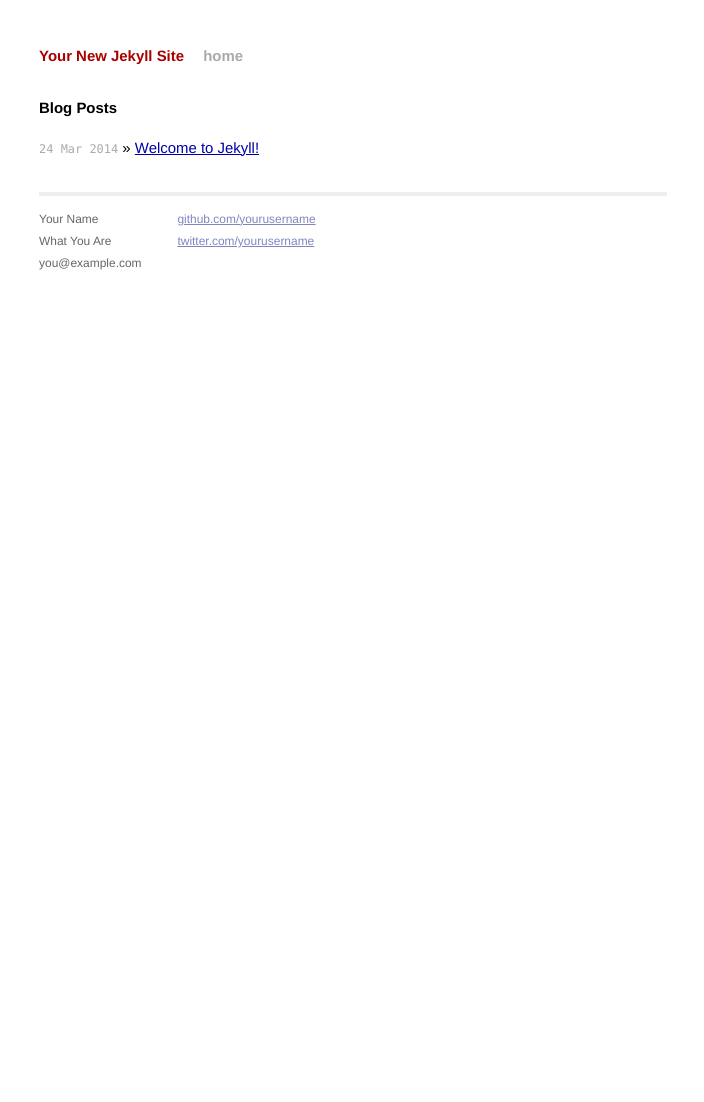
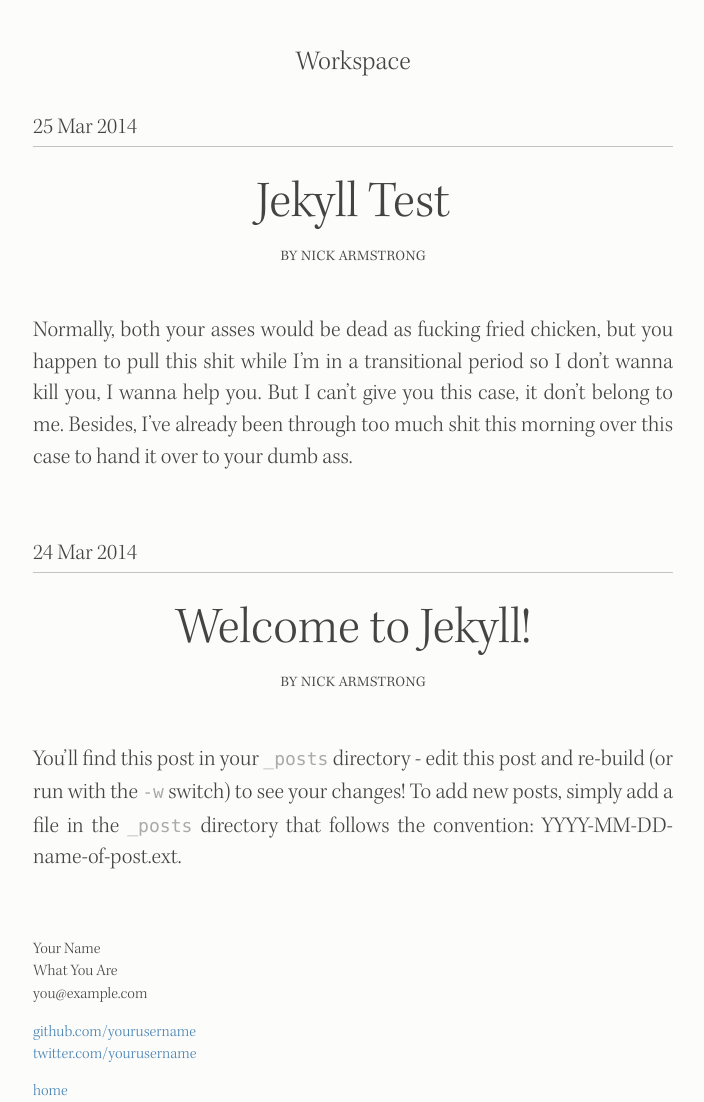
Before and after one commit to narmstrong/narmstrong.github.io, a Jekyll site: the page built from index.html, in a window 1280 px wide. Shown: the whole page, without its empty margins (287-991 px from the left). Built offline with Jekyll 4.4.1, drawn with Linux system fonts in a browser that asks for light colours; Markdown is read by kramdown in place of the engine named in the settings; before the commit the page ends 945 px from its top, so only the background shows below that.

Commit message:
Still Learning Git
Didn’t commit _site

```diff
--- a/_config.yml
+++ b/_config.yml
@@ -1,3 +1,3 @@
-name: Your New Jekyll Site
+name: Workspace
 markdown: redcarpet
 pygments: true
--- /dev/null
+++ b/_includes/footer.html
@@ -0,0 +1,15 @@
+<div class="footer">
+    <div class="contact">
+        <p>
+            Your Name<br />
+            What You Are<br />
+            you@example.com
+        </p>
+    </div>
+    <div class="contact">
+        <p>
+            <a href="https://github.com/yourusername">github.com/yourusername</a><br />
+            <a href="https://twitter.com/yourusername">twitter.com/yourusername</a><br />
+        </p>
+    </div>
+</div>
--- /dev/null
+++ b/_includes/header.html
@@ -0,0 +1,3 @@
+<header>
+    <a href="/">{{ site.name }}</a>
+</header>
--- /dev/null
+++ b/_includes/navigation.html
@@ -0,0 +1,3 @@
+<nav>
+    <a class="extra" href="/">home</a>
+</nav>
--- a/_layouts/default.html
+++ b/_layouts/default.html
@@ -16,28 +16,15 @@
     <body>
 
         <div class="site">
-          <div class="header">
-            <h1 class="title"><a href="/">{{ site.name }}</a></h1>
-            <a class="extra" href="/">home</a>
-          </div>
+
+          {% include header.html %}
 
           {{ content }}
 
-          <div class="footer">
-            <div class="contact">
-              <p>
-                Your Name<br />
-                What You Are<br />
-                you@example.com
-              </p>
-            </div>
-            <div class="contact">
-              <p>
-                <a href="https://github.com/yourusername">github.com/yourusername</a><br />
-                <a href="https://twitter.com/yourusername">twitter.com/yourusername</a><br />
-              </p>
-            </div>
-          </div>
+          {% include footer.html %}
+
+          {% include navigation.html %}
+
         </div>
 
     </body>
--- /dev/null
+++ b/_plugins/first_paragraph.rb
@@ -0,0 +1,18 @@
+#
+# Jekyll plugin that adds the `first_paragraph` Liquid filter, which returns
+# only the first paragraph of an HTML string.
+#
+
+require 'nokogiri'
+
+
+module Jekyll
+  module AssetFilter
+    def first_paragraph(html)
+      paragraph = Nokogiri::HTML(html).css('p').first.to_html
+    end
+  end
+end
+
+
+Liquid::Template.register_filter(Jekyll::AssetFilter)
--- a/_posts/2014-03-24-welcome-to-jekyll.markdown
+++ b/_posts/2014-03-24-welcome-to-jekyll.markdown
@@ -1,6 +1,8 @@
 ---
 layout: post
 title:  "Welcome to Jekyll!"
+preview: "You'll find this post in your `_posts` directory - edit this post and re-build (or run with the `-w` switch) to see your changes!
+To add new posts, simply add a file in the `_posts` directory that follows the convention: YYYY-MM-DD-name-of-post.ext."
 date:   2014-03-24 13:13:44
 categories: jekyll update
 ---
--- /dev/null
+++ b/_posts/2014-03-25-Once-Again-Welcome-to-jekyll.md
@@ -0,0 +1,21 @@
+---
+layout: post
+title:  "Jekyll Test"
+date:   2014-03-25 01:02:44
+categories: jekyll test
+---
+
+<!-- start slipsum code -->
+
+Normally, both your asses would be dead as fucking fried chicken, but you happen to pull this shit while I'm in a transitional period so I don't wanna kill you, I wanna help you. But I can't give you this case, it don't belong to me. Besides, I've already been through too much shit this morning over this case to hand it over to your dumb ass.
+
+
+The path of the righteous man is beset on all sides by the iniquities of the selfish and the tyranny of evil men. Blessed is he who, in the name of charity and good will, shepherds the weak through the valley of darkness, for he is truly his brother's keeper and the finder of lost children. And I will strike down upon thee with great vengeance and furious anger those who would attempt to poison and destroy My brothers. And you will know My name is the Lord when I lay My vengeance upon thee.
+
+
+My money's in that office, right? If she start giving me some bullshit about it ain't there, and we got to go someplace else and get it, I'm gonna shoot you in the head then and there. Then I'm gonna shoot that bitch in the kneecaps, find out where my goddamn money is. She gonna tell me too. Hey, look at me when I'm talking to you, motherfucker. You listen: we go in there, and that nigga Winston or anybody else is in there, you the first motherfucker to get shot. You understand?
+
+
+Now that we know who you are, I know who I am. I'm not a mistake! It all makes sense! In a comic, you know how you can tell who the arch-villain's going to be? He's the exact opposite of the hero. And most times they're friends, like you and me! I should've known way back when... You know why, David? Because of the kids. They called me Mr Glass.
+
+<!-- end slipsum code -->
--- a/css/main.css
+++ b/css/main.css
@@ -1,160 +1,225 @@
+@charset "UTF-8";
+/**
+ *  Theme Name:     bt1
+ *  Theme URL:      http://narmstrong.github.io/css/main.css
+ *  Description:    narmstrong.github.io Jekyll Theme
+ *  Version:        0.1
+ *  Author:         Nick Armstrong
+ *  Author URI:     http://narmstrong.github.io
+ *  Tags:           monochrome, simple, typographic, html5
+ */
+
+
 /*****************************************************************************/
-/*
-/* Common
-/*
+/* Resets
 /*****************************************************************************/
 
 /* Global Reset */
 * {
-  margin: 0;
-  padding: 0;
+  vertical-align : baseline;
+  font-size : 100%;
+  outline : 0;
+  border : 0;
+  margin : 0;
+  padding : 0;
 }
 
-html, body { height: 100%; }
+article,
+aside,
+details,
+figcaption,
+figure,
+footer,
+header,
+hgroup,
+nav,
+section,
+summary {
+  display: block;
+}
+
+/*****************************************************************************/
+/* Fonts
+/*****************************************************************************/
+
+@font-face {
+font-family: Kepler;
+font-weight: normal;
+src: url("../fonts/KeplerStd-LightSubh.otf") format("opentype");
+}
+
+@font-face {
+font-family: KeplerBold;
+font-weight: bold;
+src: url("../fonts/KeplerStd-Capt.otf") format("opentype");
+}
+
+@font-face {
+font-family: KeplerItalic;
+font-weight: italic;
+src: url("../fonts/KeplerStd-LightIt.otf") format("opentype");
+}
+
+/* General Tweeks */
+html,
+body {
+  height: 100%;
+}
 
 body {
-  background-color: #FFF;
-  font: 13.34px Helvetica, Arial, sans-serif;
-  font-size: small;
-  text-align: center;
+  background-color : #fcfcfa;
+  font-family : Kepler, sans-serif;
+  color : #444444;
+  font-style : normal;
 }
 
-h1, h2, h3, h4, h5, h6 {
-  font-size: 100%; }
+h1,
+h2,
+h3,
+h4,
+h5,
+h6 {
+  font-size: 100%;
+  font-weight : normal;
+}
 
-h1 { margin-bottom: 1em; }
-p { margin: 1em 0; }
+h1 {
+  margin-bottom: 1em;
+}
 
-a         { color: #00a; }
-a:hover   { color: #000; }
-a:visited { color: #a0a; }
+p {
+  margin: 1em 0;
+  line-height : 140%
+}
+
+a {
+  color : steelblue;
+  text-decoration : none;
+}
+
+a:hover {
+  text-decoration : underline;
+}
+
+a:focus {
+  outline: thin dotted;
+}
+
+a:visited {
+  color : color: #777;
+}
+
+i,
+em {
+  font-family : KeplerItalic;
+}
+
+b,
+strong {
+  font-style : KeplerBold;
+}
+
+code {
+  color: #aaa;
+  font-family: Monaco, "Courier New", monospace;
+  font-size: 0.8em;
+}
+
 
 /*****************************************************************************/
-/*
-/* Home
-/*
+/* Site Wrapper
 /*****************************************************************************/
-.posts {
+
+.site {
+  text-align: justify;
+  width: 50%;
+  margin: 3em auto 2em;
+}
+
+
+/*****************************************************************************/
+/* Header
+/*****************************************************************************/
+
+header{
+  text-align : center;
+  margin : 0em auto 2em;
+}
+
+header a,
+header a:hover,
+header a:visited {
+  color : #444444;
+  text-decoration : none;
+  font-size : 1.7em;
+}
+
+
+/*****************************************************************************/
+/* Index
+/*****************************************************************************/
+
+.posts_list {
   list-style-type: none;
   margin-bottom: 2em;
 }
 
-.posts li {
-  line-height: 1.75em;
+.posts_list span{
+  display : block;
 }
 
-.posts span {
-  color: #aaa;
-  font-family: Monaco, "Courier New", monospace;
-  font-size: 80%;
+.posts_list li {
+  margin: 1em auto 4em;
 }
 
+
 /*****************************************************************************/
-/*
-/* Site
-/*
+/* Posts
 /*****************************************************************************/
 
-.site {
-  font-size: 115%;
-  text-align: justify;
-  width: 42em;
-  margin: 3em auto 2em;
+.post {
+  font-size: 1.41em;
   line-height: 1.5em;
+  margin: 0 auto;
+  word-break: hyphenate;
 }
 
-.header a {
-  font-weight: bold;
-  text-decoration: none;
+.post.title,
+.post.author{
+  text-align : center;
 }
 
-.title {
-  display: inline-block;
-  margin-bottom: 2em;
+.post.date {
+  border-bottom : 1px solid #c3c3c3;
+  margin-bottom : 2em;
 }
 
-.title a {
-  color: #a00;
+.post.title a {
+  color : #444444;
+  text-decoration : none;
+  font-size : 1.8em;
 }
 
-.title a:hover {
-  color: #000;
+.post.title {
+  margin-bottom: 0.6em;
+  line-height : 1em;
+  font-size : 1.8em;
 }
 
-.header a.extra {
-  color: #aaa;
-  margin-left: 1em;
+.post.author {
+  font-variant : small-caps;
+  font-size: 1.175em;
+  margin : 0 auto 2.4em;
 }
 
-.header a.extra:hover {
-  color: #000;
+article span,
+article p,
+article img,
+article svg {
+  display : block;
 }
 
-.meta {
-  color: #aaa;
+article img,
+article svg {
+  margin 0 auto;
 }
-
-.footer {
-  font-size: 80%;
-  color: #666;
-  border-top: 4px solid #eee;
-  margin-top: 2em;
-  overflow: hidden;
-}
-
-.footer .contact {
-  float: left;
-  margin-right: 3em;
-}
-
-.footer .contact a {
-  color: #8085C1;
-}
-
-.footer .rss {
-  margin-top: 1.1em;
-  margin-right: -.2em;
-  float: right;
-}
-
-.footer .rss img {
-  border: 0;
-}
-
-/*****************************************************************************/
-/*
-/* Posts
-/*
-/*****************************************************************************/
-
-/* standard */
-.post pre {
-  border: 1px solid #ddd;
-  background-color: #eef;
-  padding: 0 .4em;
-}
-
-.post ul, .post ol {
-  margin-left: 1.35em;
-}
-
-.post code {
-  border: 1px solid #ddd;
-  background-color: #eef;
-  padding: 0 .2em;
-}
-
-.post pre code {
-  border: none;
-}
-
-/* terminal */
-.post pre.terminal {
-  border: 1px solid #000;
-  background-color: #333;
-  color: #FFF;
-}
-
-.post pre.terminal code {
-  background-color: #333;
-}
--- a/index.html
+++ b/index.html
@@ -1,13 +1,17 @@
 ---
 layout: default
-title: Your New Jekyll Site
+title: Workspace
 ---
 
-<div id="home">
-  <h1>Blog Posts</h1>
-  <ul class="posts">
+<div>
+  <ul class="posts_list">
     {% for post in site.posts %}
-      <li><span>{{ post.date | date_to_string }}</span> &raquo; <a href="{{ post.url }}">{{ post.title }}</a></li>
+      <li>
+          <span class="post date">{{ post.date | date_to_string }}</span>
+          <span class="post title"><a href="{{ post.url }}">{{ post.title }}</a></span>
+          <span class="post author">by nick armstrong</span>
+          <span class="post preview"><p>{{ post.content | first_paragraph }}</span>
+      </li>
     {% endfor %}
   </ul>
 </div>
```
Also changed, not shown: _includes/sample_map.js (added, +82 -0 lines), _layouts/post.html (+5 -5 lines), fonts/KeplerStd-Capt.otf (added), fonts/KeplerStd-LightIt.otf (added), fonts/KeplerStd-LightSubh.otf (added), 4 other files.
